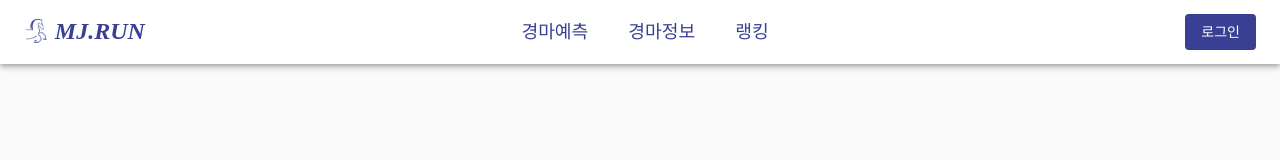
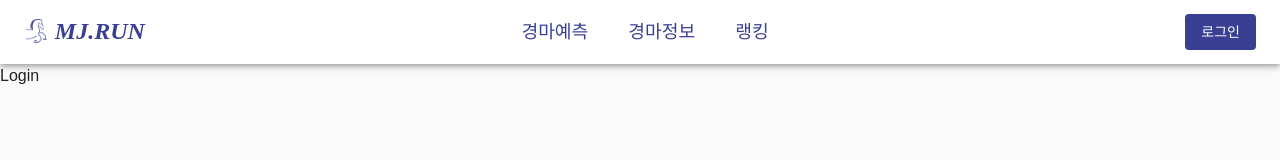
Before and after one commit to MJ-Capstone2/MJRun, a React (Create React App) app in the folder Frontend/: page /login in a window 1280 px wide. Shown: the top 160 px of the page. Built offline with nearby package versions, Linux system fonts and the light colour scheme.

Commit message:
로그인페이지 추가

```diff
--- a/Frontend/package.json
+++ b/Frontend/package.json
@@ -11,7 +11,7 @@
     "react": "^17.0.2",
     "react-dom": "^17.0.2",
     "react-router-dom": "^5.2.0",
-    "react-scripts": "4.0.3",
+    "react-scripts": "^4.0.3",
     "swiper": "^6.8.4",
     "web-vitals": "^1.0.1"
   },
--- a/Frontend/src/App.js
+++ b/Frontend/src/App.js
@@ -8,6 +8,7 @@ import Home from "./pages/Home";
 import Info from "./pages/Info";
 import Prediction from "./pages/Prediction";
 import Rank from "./pages/Rank";
+import Login from "./pages/Login";
 
 function App() {
   return (
@@ -19,6 +20,7 @@ function App() {
           <Route path="/prediction" component={Prediction} />
           <Route path="/info" component={Info} />
           <Route path="/rank" component={Rank} />
+          <Route path="/login" component={Login} />
         </Switch>
       </Router>
     </ThemeProvider>
--- a/Frontend/src/components/Navbar.js
+++ b/Frontend/src/components/Navbar.js
@@ -92,7 +92,7 @@ function Navbar() {
                 랭킹
               </Link>
             </div>
-            <Button variant="contained" color="primary" disableElevation>
+            <Button component={Link} to="/login" variant="contained" color="primary" disableElevation>
               로그인
             </Button>
           </Toolbar>
--- /dev/null
+++ b/Frontend/src/pages/Login.js
@@ -0,0 +1,6 @@
+import { Typography } from "@material-ui/core";
+
+function Login() {
+  return <Typography>Login</Typography>;
+}
+export default Login;
```
Also changed, not shown: 1 other file (tests, documents, lock files or other folders).
